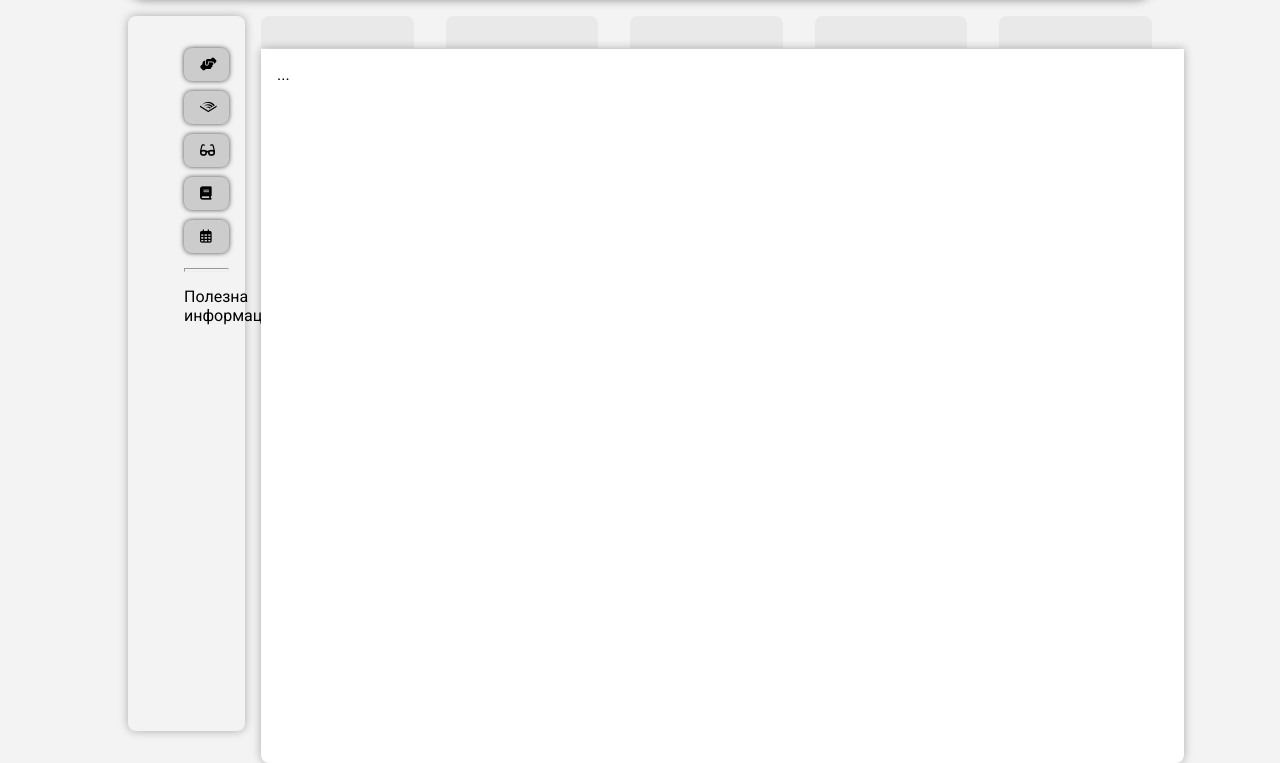
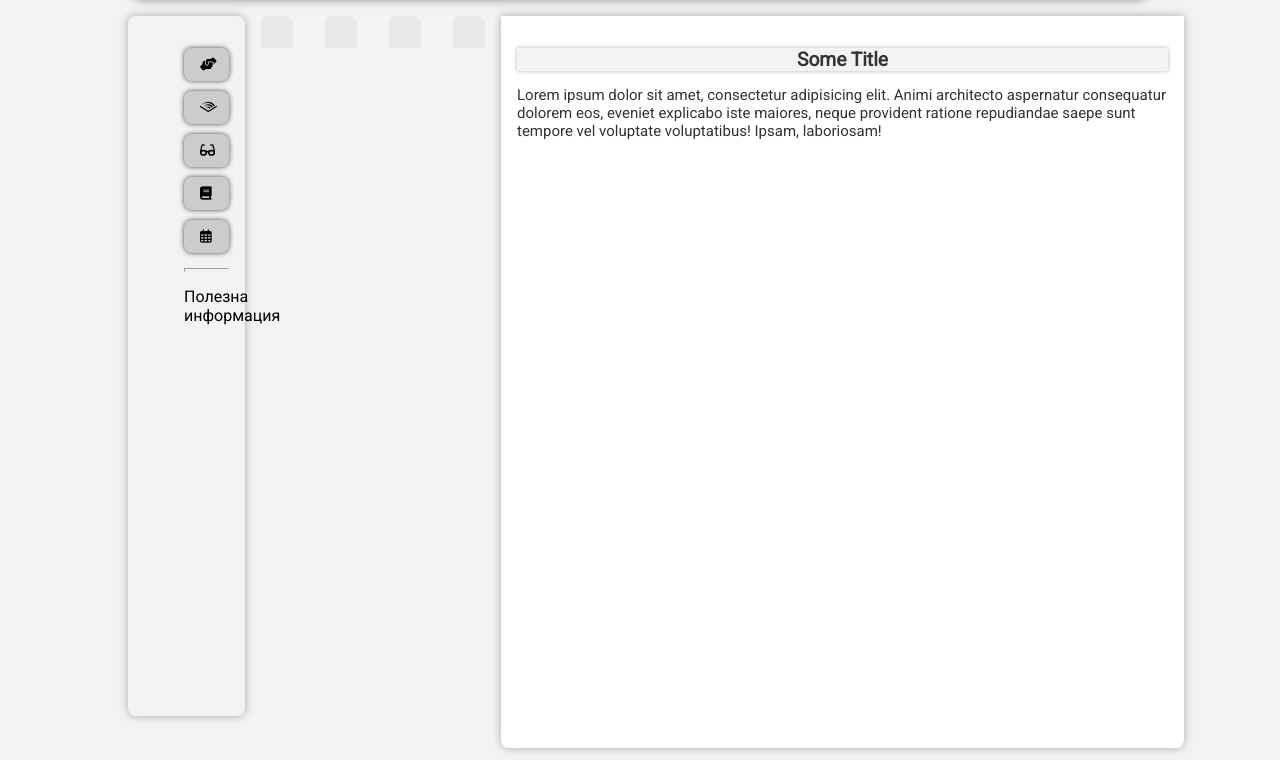
Before and after one commit to Sunzheini/ohmi_audit, a Django app: page / in a window 1280 px wide. Shown: the part 40-803 px from the top of the page. Run offline with Django 5.2, Linux system fonts and the light colour scheme; some libraries are stand-ins or nearby versions.

Commit message:
created includes

```diff
--- a/static/css/style.css
+++ b/static/css/style.css
@@ -256,7 +256,7 @@ i {
 /*-------------------------------------------------------------------------*/
 
 /*---*/
-.total-container {
+.page-content-container {
   /*max-width: 1500px;*/
   max-width: 80vw;
   min-height: 700px;
--- a/templates/base.html
+++ b/templates/base.html
@@ -1,182 +1,84 @@
+{# {% load static %} means that we can use the static files in the templates #}
 {% load static %}
 
+{# Load the i18n template tag library to enable internationalization #}
 {% load i18n %}
 
 <!DOCTYPE html>
 <html lang="en">
     <head>
-    <meta charset="UTF-8">
         <meta charset="UTF-8" />
         <meta http-equiv="X-UA-Compatible" content="IE=edge" />
         <meta name="viewport" content="width=device-width, initial-scale=1.0" />
+
         <title>
-
-{#1. Page Title------------------------------------------------------------#}
-    {% block page_title %}My Program{% endblock %}
-{#-------------------------------------------------------------------------#}
-
+            {# 1. Page Title #}
+            {% block page_title %}   {% endblock %}
         </title>
 
-{#Styles-------------------------------------------------------------------#}
+        {# Common Styles #}
         <link rel="stylesheet" href="{% static 'css/reset.css' %}">
         <link rel="stylesheet" href="https://cdnjs.cloudflare.com/ajax/libs/font-awesome/6.2.1/css/all.min.css"/>
         <link href="https://fonts.googleapis.com/css2?family=Open+Sans&display=swap" rel="stylesheet"/>
         <link rel="stylesheet" href="{% static 'css/style.css' %}">
 
-{#Additional css--------------------------------------------------------- #}
-    {% block extra_css %}{% endblock %}
+        {# 2. Additional Styles #}
+        {% block additional_styles %}   {% endblock %}
 
-{#Additional js---------------------------------------------------------- #}
-    {% block extra_js %}
-    {% endblock %}
+        {# 3. Additional JS #}
+        {% block additional_js %}   {% endblock %}
 
-{#JS Functions-------------------------------------------------------------#}
+        {# Common JS #}
     {#    <script type="text/javascript" src="{% static 'css/custom_functions.js' %}"></script>#}
     </head>
 
     <body>
         <header class="header">
+            {# 4. Navigation #}
+            {% block nav %}
+                <div class="navigation-container">
+                    {% include "includes/navigation_bar.html" %}
+                </div>
+            {% endblock %}
 
-{#2. Nav-------------------------------------------------------------------#}
-    {% block nav %}
-        <nav class="navigation">
-            <ul class="nav-list" role="list">
-                <li class="nav-item">
-                    <i class="fas fa-home"></i>
-                    <a href="{% url 'index' %}"></a>
-                </li>
-            </ul>
-        </nav>
+            {# 5. Main Page Text #}
+            {% block main_page_text %}  {% endblock %}
+        </header>
+
+        <main>
+            {# 6. The Page Content #}
+            {% block page_container %}
+                <div class="page-content-container">
+
+                    {# 7. Left Bar #}
+                    {% block left_bar %}
+                        <div class="menu-container">
+                            {% include "includes/left_menu_bar.html" %}
+                        </div>
                     {% endblock %}
-{#-------------------------------------------------------------------------#}
 
-{#3. Page Name-------------------------------------------------------------#}
-    {% block page_name %}
-        <h1 class="page-title">Base Page to be used as a template</h1>
+                    {# 8. Card Buttons Bar #}
+                    {% block card_buttons_bar %}
+                        <div class="card-buttons-bar-container">
+                            {% include "includes/card_buttons_bar.html" %}
+                        </div>
                     {% endblock %}
-{#-------------------------------------------------------------------------#}
 
-</header>
-<main>
-<div class="total-container">
-
-    <!-- Return-to-top button -->
-    <a id="return-to-top" href="#" title="Return to top"><i class="fa fa-chevron-up"></i></a>
-
-{#3.5. Menu----------------------------------------------------------------#}
-<div class="menu-container">
-    <ul class="menu-list" role="list">
-        <button class="menu-item" onclick="location.href='{% url 'index' %}';">
-            <i class="fa-solid fa-handshake-angle"></i>
-            <span class="menu-item-title">
-                Клиенти
-            </span>
-        </button>
-
-        <button class="menu-item" onclick="location.href='{% url 'index' %}';">
-            <i class="fa-brands fa-audible"></i>
-            <span class="menu-item-title">
-                Одити
-            </span>
-        </button>
-
-        <button class="menu-item" onclick="location.href='{% url 'index' %}';">
-            <i class="fa-solid fa-glasses"></i>
-            <span class="menu-item-title">
-                Одитори
-            </span>
-        </button>
-
-        <button class="menu-item" onclick="location.href='{% url 'index' %}';">
-            <i class="fa-solid fa-book"></i>
-            <span class="menu-item-title">
-                Документи
-            </span>
-        </button>
-
-        <button class="menu-item" onclick="location.href='{% url 'index' %}';">
-            <i class="fa-regular fa-calendar-days"></i>
-            <span class="menu-item-title">
-                График
-            </span>
-        </button>
-        <hr class="horizontal">
-
-        Полезна информация
-
-        <div id="calendar"></div>
-    </ul>
+                    {# 9. Content Container #}
+                    {% block content_container %}
+                        <div class="content-container">
+                            {% include "includes/content_container.html" %}
                         </div>
-{#-------------------------------------------------------------------------#}
-
-<div class="all-sections-container">
-
-{#4. Section1--------------------------------------------------------------#}
-{% block card_buttons %}
-    <section class="card-buttons-section">
-        <div class="all-card-buttons-container">
-            <button class="card-btn card-btn-hidden"></button>
-
-            <button class="card-btn card-btn-hidden"></button>
-
-            <button class="card-btn card-btn-hidden"></button>
-
-            <button class="card-btn card-btn-hidden"></button>
+                    {% endblock %}
                 </div>
-    </section>
             {% endblock %}
-{#-------------------------------------------------------------------------#}
-
-{#5. Section2--------------------------------------------------------------#}
-{% block display_content %}
-    <section class="display-content-section">
-        <div class="all-display-content-container">
-
-            <div class="card-display">
-                <h2 class="card-display-title">Some Title</h2>
-                <p class="card-display-content">
-                    Lorem ipsum dolor sit amet, consectetur adipisicing elit.
-                    Animi architecto aspernatur consequatur dolorem eos, eveniet
-                    explicabo iste maiores, neque provident ratione repudiandae
-                    saepe sunt tempore vel voluptate voluptatibus! Ipsam, laboriosam!
-                </p>
-            </div>
-
-        </div>
-    </section>
-
-{% endblock %}
-{#-------------------------------------------------------------------------#}
-</div>
-</div>
         </main>
 
-<footer class="footer">
-    <h3 class="footer-title">&copy; 2024 DZ</h3>
-</footer>
-
-{# for the return-to-top button #}
-    <!-- jQuery library -->
-    <script src="https://code.jquery.com/jquery-3.6.0.min.js"></script>
-
-    <!-- JavaScript for the return-to-top button -->
-    <script>
-        $(document).ready(function() {
-            // Show the button when the user scrolls down 20px from the top
-            $(window).scroll(function() {
-                if ($(this).scrollTop() >= 20) {
-                    $('#return-to-top').fadeIn();
-                } else {
-                    $('#return-to-top').fadeOut();
-                }
-            });
-
-            // Smooth scroll to the top when the button is clicked
-            $('#return-to-top').click(function(event) {
-                event.preventDefault();
-                $('html, body').animate({scrollTop: 0}, 'fast');
-            });
-        });
-    </script>
+        {# 10. Footer #}
+        {% block footer %}
+            <div class="footer-container">
+                {% include "includes/footer.html" %}
+            </div>
+        {% endblock %}
     </body>
 </html>
--- /dev/null
+++ b/templates/includes/card_buttons_bar.html
@@ -0,0 +1,13 @@
+{% load static i18n %}
+
+<section class="card-buttons-section">
+    <div class="all-card-buttons-container">
+        <button class="card-btn card-btn-hidden"></button>
+
+        <button class="card-btn card-btn-hidden"></button>
+
+        <button class="card-btn card-btn-hidden"></button>
+
+        <button class="card-btn card-btn-hidden"></button>
+    </div>
+</section>
--- /dev/null
+++ b/templates/includes/content_container.html
@@ -0,0 +1,17 @@
+{% load static i18n %}
+
+<section class="display-content-section">
+    <div class="all-display-content-container">
+
+        <div class="card-display">
+            <h2 class="card-display-title">Some Title</h2>
+            <p class="card-display-content">
+                Lorem ipsum dolor sit amet, consectetur adipisicing elit.
+                Animi architecto aspernatur consequatur dolorem eos, eveniet
+                explicabo iste maiores, neque provident ratione repudiandae
+                saepe sunt tempore vel voluptate voluptatibus! Ipsam, laboriosam!
+            </p>
+        </div>
+
+    </div>
+</section>
--- /dev/null
+++ b/templates/includes/footer.html
@@ -0,0 +1,5 @@
+{% load static i18n %}
+
+<footer class="footer">
+    <h3 class="footer-title">&copy; 2024 DZ</h3>
+</footer>
--- /dev/null
+++ b/templates/includes/left_menu_bar.html
@@ -0,0 +1,43 @@
+{% load static i18n %}
+
+<ul class="menu-list" role="list">
+    <button class="menu-item" onclick="location.href='{% url 'index' %}';">
+        <i class="fa-solid fa-handshake-angle"></i>
+        <span class="menu-item-title">
+                        Клиенти
+                    </span>
+    </button>
+
+    <button class="menu-item" onclick="location.href='{% url 'index' %}';">
+        <i class="fa-brands fa-audible"></i>
+        <span class="menu-item-title">
+                        Одити
+                    </span>
+    </button>
+
+    <button class="menu-item" onclick="location.href='{% url 'index' %}';">
+        <i class="fa-solid fa-glasses"></i>
+        <span class="menu-item-title">
+                        Одитори
+                    </span>
+    </button>
+
+    <button class="menu-item" onclick="location.href='{% url 'index' %}';">
+        <i class="fa-solid fa-book"></i>
+        <span class="menu-item-title">
+                        Документи
+                    </span>
+    </button>
+
+    <button class="menu-item" onclick="location.href='{% url 'index' %}';">
+        <i class="fa-regular fa-calendar-days"></i>
+        <span class="menu-item-title">
+                        График
+                    </span>
+    </button>
+    <hr class="horizontal">
+
+    Полезна информация
+
+    <div id="calendar"></div>
+</ul>
--- /dev/null
+++ b/templates/includes/navigation_bar.html
@@ -0,0 +1,10 @@
+{% load static i18n %}
+
+<nav class="navigation">
+    <ul class="nav-list" role="list">
+        <li class="nav-item">
+            <i class="fas fa-home"></i>
+            <a href="{% url 'index' %}"></a>
+        </li>
+    </ul>
+</nav>
--- a/templates/index.html
+++ b/templates/index.html
@@ -1,45 +1,4 @@
+{# This is the base template that other templates will extend from. #}
 {% extends 'base.html' %}
 
-{% load i18n %}
-
-{#1. Page Title------------------------------------------------------------#}
-    {% block page_title %}{{ page_title }}{% endblock %}
-{#-------------------------------------------------------------------------#}
-
-{#3. Page Name-------------------------------------------------------------#}
-    {% block page_name %}
-        <h1 class="page-title">{{ page_name }}</h1>
-    {% endblock %}
-{#-------------------------------------------------------------------------#}
-
-{#4. Section1--------------------------------------------------------------#}
-{% block card_buttons %}
-    <section class="card-buttons-section">
-        <div class="all-card-buttons-container">
-            <button class="card-btn card-btn-hidden"></button>
-
-            <button class="card-btn card-btn-hidden"></button>
-
-            <button class="card-btn card-btn-hidden"></button>
-
-            <button class="card-btn card-btn-hidden"></button>
-
-            <button class="card-btn card-btn-hidden"></button>
-        </div>
-    </section>
-{% endblock %}
-{#-------------------------------------------------------------------------#}
-
-{#5. Section2--------------------------------------------------------------#}
-{% block display_content %}
-    <section class="display-content-section">
-        <div class="all-display-content-container">
-
-            <div class="card-display">
-                ...
-            </div>
-
-        </div>
-    </section>
-{% endblock %}
-{#-------------------------------------------------------------------------#}
+{% block page_title %} {{ page_title }} {% endblock %}
```
Lines whose indentation alone changed are shown as unchanged.
